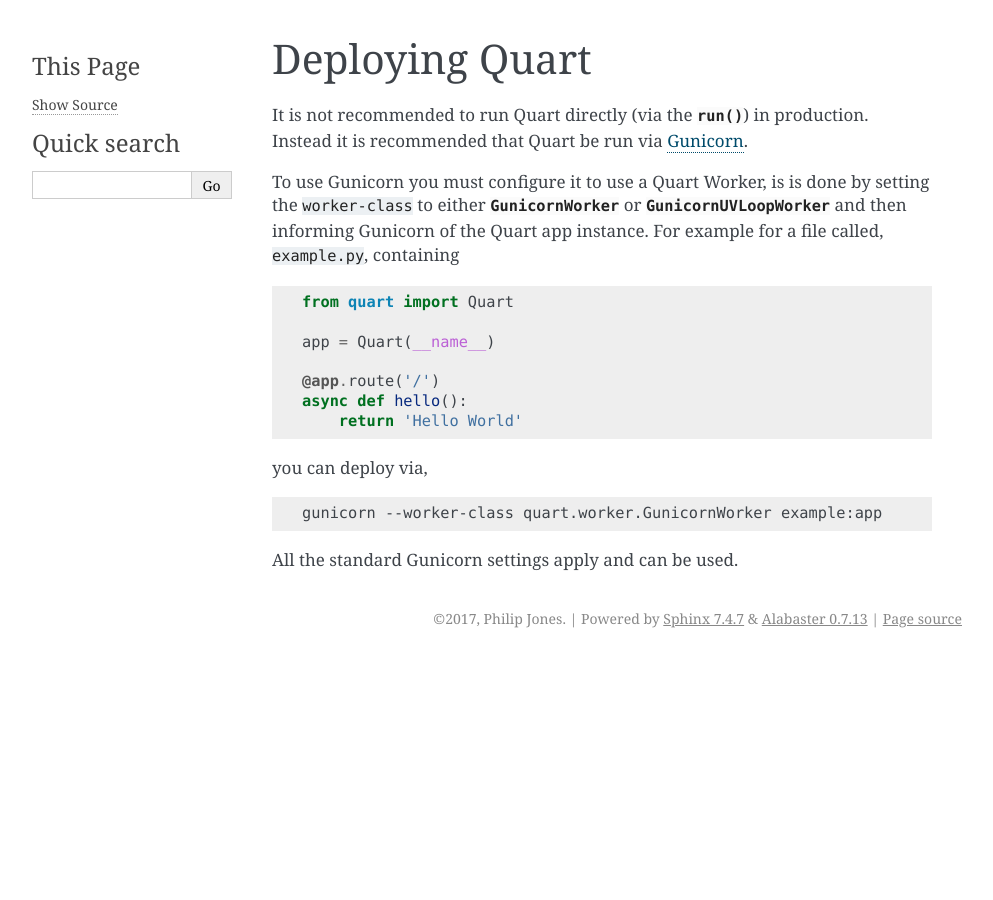
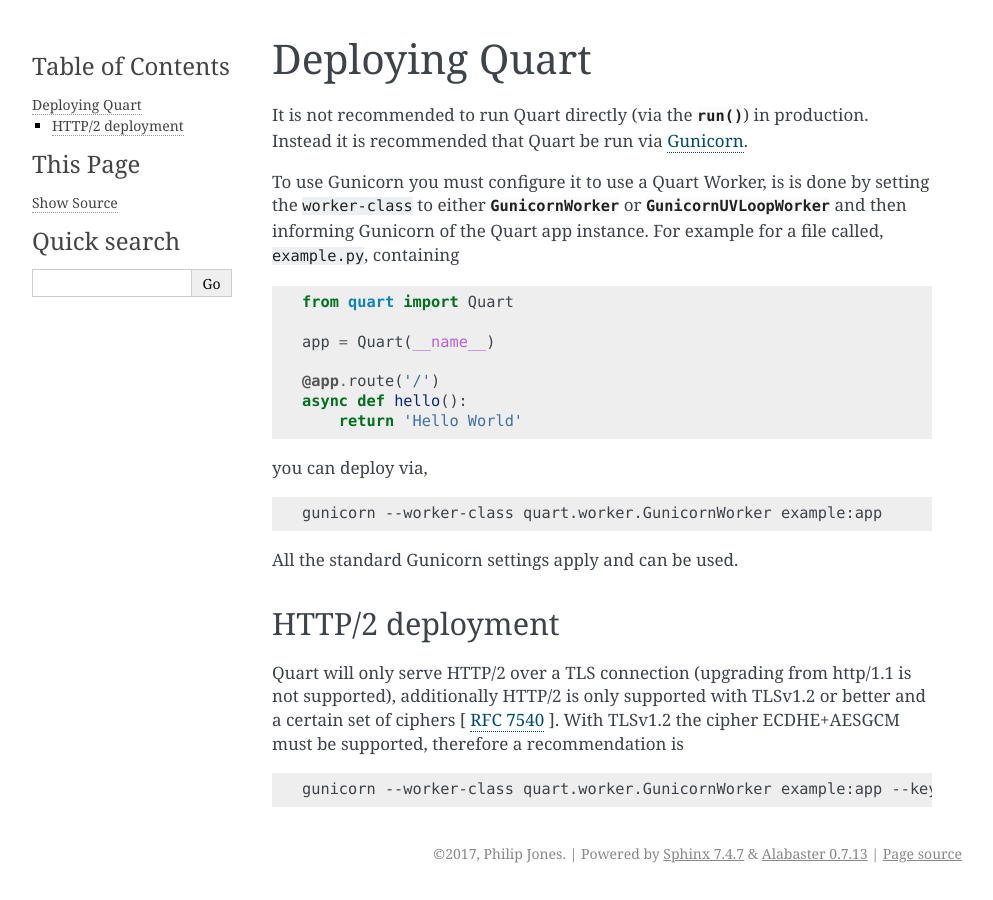
Before and after one commit to pallets/quart, a Sphinx documentation site: the page built from docs/deployment.rst, in a window 1280 px wide. Shown: the whole page, without its empty margins (148-1141 px from the left). Built offline with Sphinx 7.4.7, drawn with Linux system fonts in a browser that asks for light colours; pages that are not in the unit, such as notebooks, are missing from menus.

Commit message:
Add documentation on HTTP/2
This should explain how to serve HTTP/2 in development and production
deployments.

```diff
--- a/docs/deployment.rst
+++ b/docs/deployment.rst
@@ -31,3 +31,16 @@
     gunicorn --worker-class quart.worker.GunicornWorker example:app
 
 All the standard Gunicorn settings apply and can be used.
+
+HTTP/2 deployment
+-----------------
+
+Quart will only serve HTTP/2 over a TLS connection (upgrading from
+http/1.1 is not supported), additionally HTTP/2 is only supported with
+TLSv1.2 or better and a certain set of ciphers [ `RFC 7540
+<https://tools.ietf.org/html/rfc7540>`_ ]. With TLSv1.2 the cipher
+ECDHE+AESGCM must be supported, therefore a recommendation is
+
+.. code-block:: bash
+
+    gunicorn --worker-class quart.worker.GunicornWorker example:app --keyfile key.pem --certfile cert.pem --ciphers 'ECDHE+AESGCM'
--- a/docs/index.rst
+++ b/docs/index.rst
@@ -28,6 +28,7 @@
    factory_pattern.rst
    flask_extensions.rst
    flask_migration.rst
+   http2.rst
    json_encoding.rst
    logging.rst
    session_storage.rst
```
Also changed, not shown: docs/http2.rst (added, +20 -0 lines).
